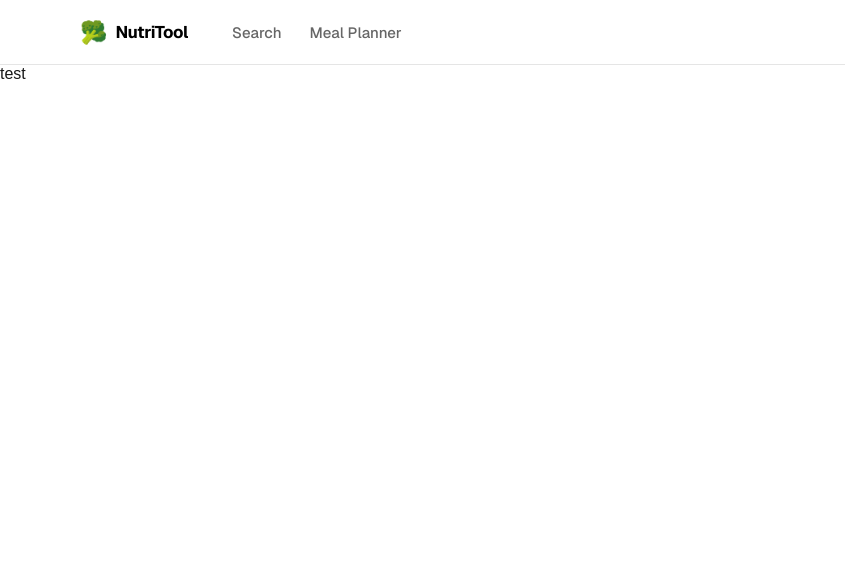
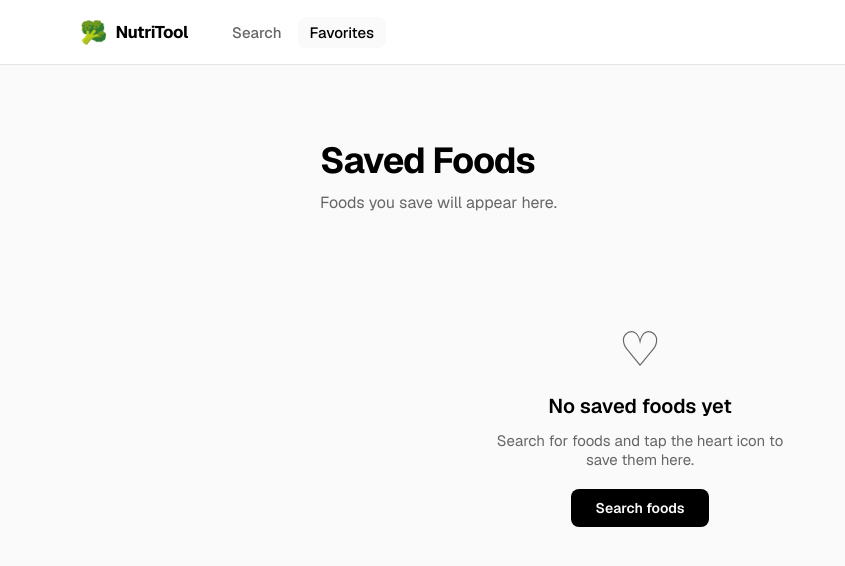
Before and after one commit to andrade16/nutrition-and-diet-tool, a Next.js app: page /favorites in a window 1280 px wide. Shown: the top 566 px of the page, without its empty margins (0-845 px from the left). Built offline with nearby package versions, Linux system fonts and the light colour scheme.

Commit message:
Deletes nutritonSlice code; Wires up navigation to Favorites page

```diff
--- /dev/null
+++ b/src/app/(main)/favorites/page.module.css
@@ -0,0 +1,106 @@
+.page {
+  --background: #fafafa;
+  --foreground: #fff;
+  --text-primary: #000;
+  --text-secondary: #666;
+  --border-color: #e5e5e5;
+
+  min-height: calc(100dvh - 64px);
+  background-color: var(--background);
+  font-family: var(--font-geist-sans);
+}
+
+.container {
+  max-width: 720px;
+  margin: 0 auto;
+  padding: 72px 40px 40px;
+}
+
+.heading {
+  font-size: 36px;
+  font-weight: 700;
+  letter-spacing: -1px;
+  color: var(--text-primary);
+  margin-bottom: 8px;
+}
+
+.subheading {
+  font-size: 16px;
+  color: var(--text-secondary);
+  margin-bottom: 32px;
+}
+
+.groups {
+  display: flex;
+  flex-direction: column;
+  gap: 40px;
+}
+
+.empty {
+  display: flex;
+  flex-direction: column;
+  align-items: center;
+  padding: 80px 0;
+  text-align: center;
+  gap: 12px;
+}
+
+.emptyIcon {
+  font-size: 48px;
+  color: var(--text-secondary);
+  line-height: 1;
+  margin-bottom: 8px;
+}
+
+.emptyText {
+  font-size: 20px;
+  font-weight: 600;
+  color: var(--text-primary);
+  margin: 0;
+}
+
+.emptySubtext {
+  font-size: 15px;
+  color: var(--text-secondary);
+  margin: 0;
+  max-width: 300px;
+}
+
+.searchLink {
+  display: inline-block;
+  margin-top: 8px;
+  padding: 10px 24px;
+  background: var(--text-primary);
+  color: var(--background);
+  border-radius: 8px;
+  font-size: 14px;
+  font-weight: 600;
+  text-decoration: none;
+  transition: opacity 0.2s ease;
+}
+
+@media (hover: hover) and (pointer: fine) {
+  .searchLink:hover {
+    opacity: 0.8;
+  }
+}
+
+@media (max-width: 600px) {
+  .container {
+    padding: 24px 20px 32px;
+  }
+
+  .heading {
+    font-size: 28px;
+  }
+}
+
+@media (prefers-color-scheme: dark) {
+  .page {
+    --background: #0a0a0a;
+    --foreground: #1a1a1a;
+    --text-primary: #ededed;
+    --text-secondary: #999;
+    --border-color: #2a2a2a;
+  }
+}
--- a/src/app/(main)/favorites/page.tsx
+++ b/src/app/(main)/favorites/page.tsx
@@ -1,15 +1,57 @@
 "use client";
 
-import { useAppDispatch, useAppSelector } from "@/store/hooks";
+import Link from "next/link";
+import { useAppSelector } from "@/store/hooks";
 import { selectFavoritedFoods } from "@/store/slices/favoritesSlice";
+import FavoriteCategoryGroup from "@/components/FavoriteCategoryGroup/FavoriteCategoryGroup";
+import type { FavoriteItem } from "@/lib/types/usda";
+import styles from "./page.module.css";
 
 export default function FavoritesPage() {
-  const dispatch = useAppDispatch();
   const favoritedFoods = useAppSelector(selectFavoritedFoods);
-  console.log("Favorited foods ===> ", favoritedFoods);
+
+  // TODO: Implement grouping logic
+  // Group favoritedFoods by foodCategory.
+  // Items without a category should fall under "Uncategorized" at the end.
+  // Expected shape: Record<string, FavoriteItem[]>
+  const grouped: Record<string, FavoriteItem[]> = {};
+
+  const isEmpty = favoritedFoods.length === 0;
+  const groupEntries = Object.entries(grouped);
+
   return (
-    <div>
-      <div>test</div>
+    <div className={styles.page}>
+      <div className={styles.container}>
+        <h1 className={styles.heading}>Saved Foods</h1>
+        <p className={styles.subheading}>
+          {isEmpty
+            ? "Foods you save will appear here."
+            : `${favoritedFoods.length} saved food${favoritedFoods.length !== 1 ? "s" : ""}`}
+        </p>
+
+        {isEmpty ? (
+          <div className={styles.empty}>
+            <span className={styles.emptyIcon}>♡</span>
+            <p className={styles.emptyText}>No saved foods yet</p>
+            <p className={styles.emptySubtext}>
+              Search for foods and tap the heart icon to save them here.
+            </p>
+            <Link href="/search" className={styles.searchLink}>
+              Search foods
+            </Link>
+          </div>
+        ) : (
+          <div className={styles.groups}>
+            {groupEntries.map(([category, items]) => (
+              <FavoriteCategoryGroup
+                key={category}
+                category={category}
+                items={items}
+              />
+            ))}
+          </div>
+        )}
+      </div>
     </div>
   );
 }
--- /dev/null
+++ b/src/components/FavoriteCategoryGroup/FavoriteCategoryGroup.module.css
@@ -0,0 +1,37 @@
+.group {
+  display: flex;
+  flex-direction: column;
+  gap: 12px;
+}
+
+.header {
+  display: flex;
+  align-items: center;
+  gap: 10px;
+  padding-bottom: 12px;
+  border-bottom: 1px solid var(--border-color);
+}
+
+.title {
+  font-size: 13px;
+  font-weight: 600;
+  text-transform: uppercase;
+  letter-spacing: 0.5px;
+  color: var(--text-secondary);
+  margin: 0;
+}
+
+.count {
+  font-size: 12px;
+  font-weight: 600;
+  color: var(--text-secondary);
+  background: var(--border-color);
+  border-radius: 20px;
+  padding: 2px 8px;
+}
+
+.items {
+  display: flex;
+  flex-direction: column;
+  gap: 8px;
+}
--- /dev/null
+++ b/src/components/FavoriteCategoryGroup/FavoriteCategoryGroup.tsx
@@ -0,0 +1,27 @@
+import type { FavoriteItem } from "@/lib/types/usda";
+import FoodListItem from "@/components/FoodListItem/FoodListItem";
+import styles from "./FavoriteCategoryGroup.module.css";
+
+interface FavoriteCategoryGroupProps {
+  category: string;
+  items: FavoriteItem[];
+}
+
+export default function FavoriteCategoryGroup({
+  category,
+  items,
+}: FavoriteCategoryGroupProps) {
+  return (
+    <section className={styles.group}>
+      <div className={styles.header}>
+        <h2 className={styles.title}>{category}</h2>
+        <span className={styles.count}>{items.length}</span>
+      </div>
+      <div className={styles.items}>
+        {items.map((item) => (
+          <FoodListItem key={item.fdcId} food={item} />
+        ))}
+      </div>
+    </section>
+  );
+}
--- a/src/components/Navbar/Navbar.tsx
+++ b/src/components/Navbar/Navbar.tsx
@@ -12,7 +12,7 @@ type Role = "consumer" | "dietitian";
 
 const NAV_LINKS = [
   { href: "/search", label: "Search" },
-  { href: "/meal-planner", label: "Meal Planner" },
+  { href: "/favorites", label: "Favorites" },
   { href: "/assessment", label: "Assessment", dietitianOnly: true },
 ];
 
--- a/src/lib/types/usda.ts
+++ b/src/lib/types/usda.ts
@@ -37,7 +37,7 @@ export interface FoodItem {
   servingSize?: number;
   servingSizeUnit?: string;
   householdServingFullText?: string;
-  foodNutrients: (FoodNutrient | FoodDetailNutrient)[];
+  foodNutrients?: (FoodNutrient | FoodDetailNutrient)[];
   dataType: string;
   publishedDate?: string;
   brandName?: string;
--- a/src/store/slices/nutritionSlice.ts
+++ /dev/null
@@ -1,103 +0,0 @@
-import { createSlice, PayloadAction } from '@reduxjs/toolkit';
-import type { RootState } from '../store';
-
-// Define types for nutrition data
-interface Meal {
-  id: string;
-  name: string;
-  calories: number;
-  protein: number;
-  carbs: number;
-  fats: number;
-  timestamp: number;
-}
-
-interface NutritionState {
-  dailyGoals: {
-    calories: number;
-    protein: number;
-    carbs: number;
-    fats: number;
-  };
-  meals: Meal[];
-  currentDate: string;
-}
-
-// Initial state
-const initialState: NutritionState = {
-  dailyGoals: {
-    calories: 2000,
-    protein: 150,
-    carbs: 200,
-    fats: 65,
-  },
-  meals: [],
-  currentDate: new Date().toISOString().split('T')[0],
-};
-
-// Create the slice
-export const nutritionSlice = createSlice({
-  name: 'nutrition',
-  initialState,
-  reducers: {
-    // Set daily nutrition goals
-    setDailyGoals: (
-      state,
-      action: PayloadAction<NutritionState['dailyGoals']>
-    ) => {
-      state.dailyGoals = action.payload;
-    },
-    // Add a meal
-    addMeal: (state, action: PayloadAction<Omit<Meal, 'id' | 'timestamp'>>) => {
-      const newMeal: Meal = {
-        ...action.payload,
-        id: Date.now().toString(),
-        timestamp: Date.now(),
-      };
-      state.meals.push(newMeal);
-    },
-    // Remove a meal
-    removeMeal: (state, action: PayloadAction<string>) => {
-      state.meals = state.meals.filter((meal) => meal.id !== action.payload);
-    },
-    // Clear all meals
-    clearMeals: (state) => {
-      state.meals = [];
-    },
-    // Set current date
-    setCurrentDate: (state, action: PayloadAction<string>) => {
-      state.currentDate = action.payload;
-    },
-  },
-});
-
-// Export actions
-export const {
-  setDailyGoals,
-  addMeal,
-  removeMeal,
-  clearMeals,
-  setCurrentDate,
-} = nutritionSlice.actions;
-
-// Export selectors
-export const selectDailyGoals = (state: RootState) => state.nutrition.dailyGoals;
-export const selectMeals = (state: RootState) => state.nutrition.meals;
-export const selectCurrentDate = (state: RootState) => state.nutrition.currentDate;
-
-// Selector to calculate total nutrition for the day
-export const selectDailyTotals = (state: RootState) => {
-  const meals = state.nutrition.meals;
-  return meals.reduce(
-    (totals, meal) => ({
-      calories: totals.calories + meal.calories,
-      protein: totals.protein + meal.protein,
-      carbs: totals.carbs + meal.carbs,
-      fats: totals.fats + meal.fats,
-    }),
-    { calories: 0, protein: 0, carbs: 0, fats: 0 }
-  );
-};
-
-// Export reducer
-export default nutritionSlice.reducer;
--- a/src/store/store.ts
+++ b/src/store/store.ts
@@ -10,18 +10,12 @@ import {
 } from "redux-persist";
 import storage from "redux-persist/lib/storage";
 import userReducer from "./slices/userSlice";
-import nutritionReducer from "./slices/nutritionSlice";
 import favoritesReducer from "./slices/favoritesSlice";
 
 const userPersistConfig = {
   key: "user",
   storage,
   whitelist: ["role"], // only persist role, not auth state
-};
-
-const nutritionPersistConfig = {
-  key: "nutrition",
-  storage,
 };
 
 const favoritesPersistConfig = {
@@ -33,7 +27,6 @@ export const makeStore = () =>
   configureStore({
     reducer: {
       user: persistReducer(userPersistConfig, userReducer),
-      nutrition: persistReducer(nutritionPersistConfig, nutritionReducer),
       favorites: persistReducer(favoritesPersistConfig, favoritesReducer),
     },
     middleware: (getDefaultMiddleware) =>
```
